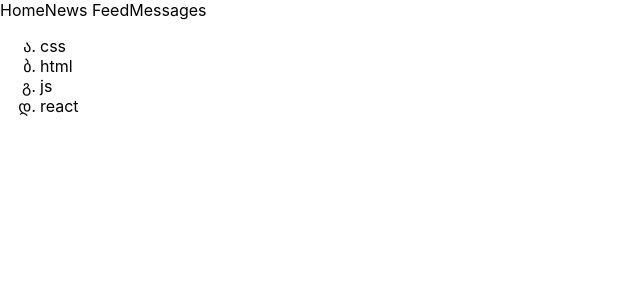
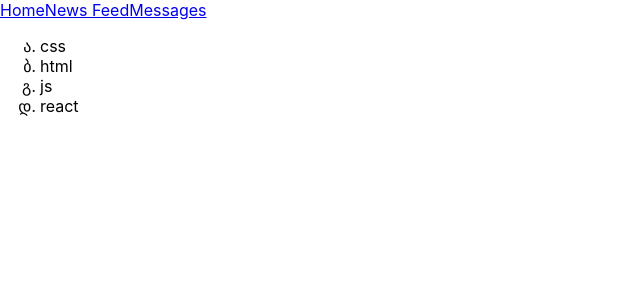
Before and after one commit to Kliapwnz/samurayWay, a React (Create React App) app: page / in a window 1280 px wide. Shown: the top 300 px of the page, without its empty margins (0-640 px from the left). Built offline with nearby package versions, Linux system fonts and the light colour scheme.

Commit message:
Create 2 components

```diff
--- a/src/App.tsx
+++ b/src/App.tsx
@@ -5,7 +5,14 @@
     return (
         <>
             <Header/>
-            <div className="App">
+            <Technologies/>
+        </>
+
+    );
+}
+
+const Technologies = () =>{
+    return (<div>
             <ul>
                 <li>css</li>
                 <li>html</li>
@@ -13,17 +20,15 @@
                 <li>react</li>
             </ul>
         </div>
-        </>
 
-    );
+    )
 }
-
 const Header = () => {
     return (
         <div>
-            <a>Home</a>
-            <a>News Feed</a>
-            <a>Messages</a>
+            <a href="#s">Home</a>
+            <a href="#s">News Feed</a>
+            <a href="#s">Messages</a>
         </div>
     );
 }
```
